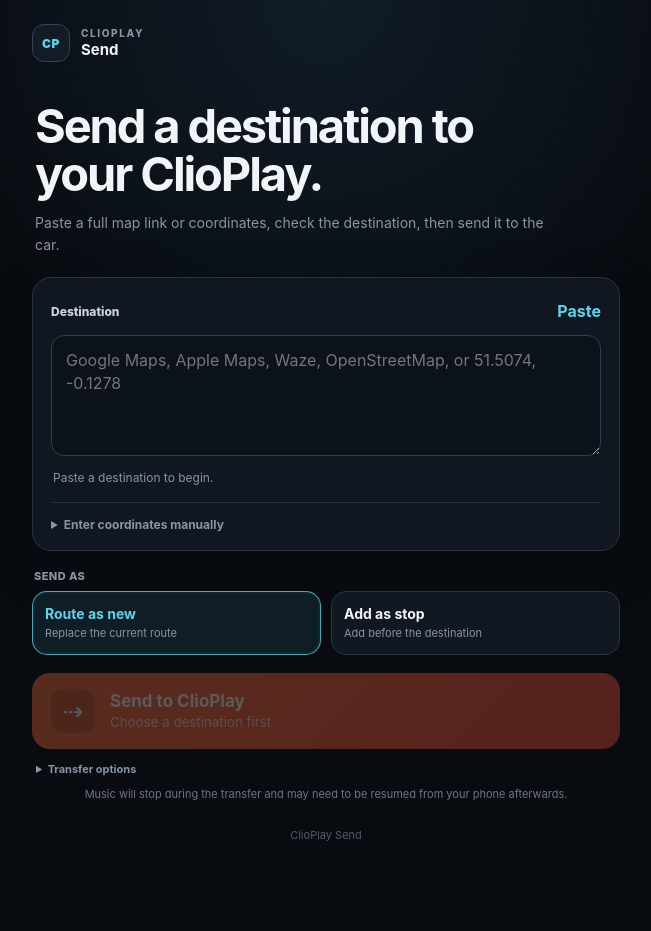
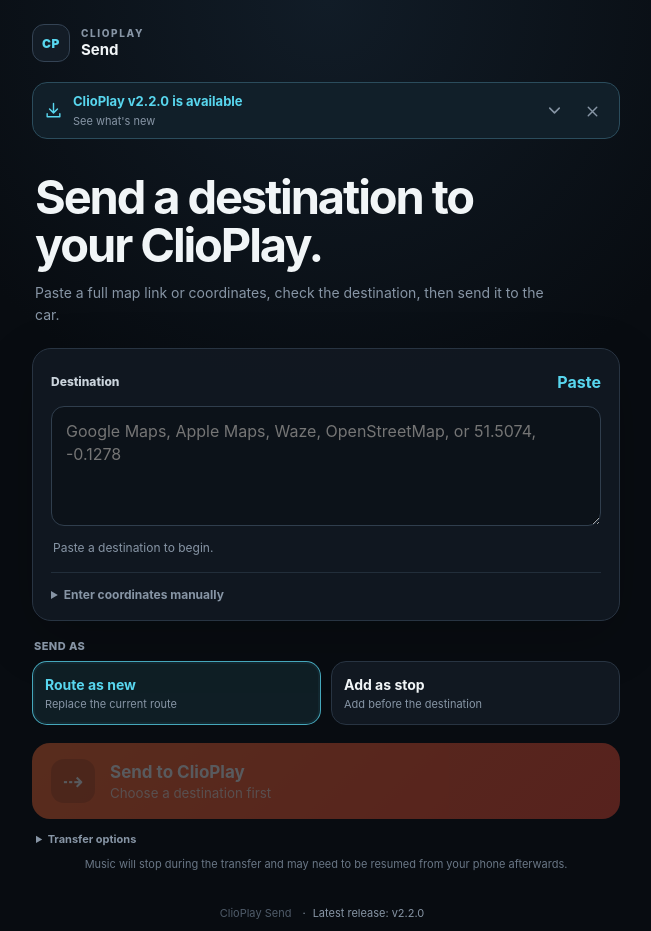
Before and after one commit to pxwel-dev/ClioPlay-Send, a plain HTML site: page index.html in a window 1280 px wide. Shown: the whole page, without its empty margins (314-965 px from the left). Before the commit the page ends 870 px from the top, so only its background shows below. Drawn offline with Linux system fonts and the light colour scheme.

Commit message:
Add release announcements

```diff
--- a/index.html
+++ b/index.html
@@ -28,8 +28,35 @@
       <button id="installButton" class="quiet-button" type="button" hidden>Install</button>
     </header>
 
+    <section id="releaseNotice" class="release-notice" aria-label="ClioPlay release announcement" hidden>
+      <div class="release-row">
+        <button id="releaseToggle" class="release-toggle" type="button" aria-expanded="false" aria-controls="releaseDetails">
+          <svg class="release-icon" viewBox="0 0 24 24" fill="none" stroke="currentColor" stroke-width="1.8" stroke-linecap="round" stroke-linejoin="round" aria-hidden="true">
+            <path d="M12 3v12m-5-5 5 5 5-5M4 16v4h16v-4"/>
+          </svg>
+          <span class="release-label">
+            <strong id="releaseHeading"></strong>
+            <small id="releaseToggleHint">See what's new</small>
+          </span>
+          <svg class="release-chevron" viewBox="0 0 24 24" fill="none" stroke="currentColor" stroke-width="2" stroke-linecap="round" stroke-linejoin="round" aria-hidden="true"><path d="m6 9 6 6 6-6"/></svg>
+        </button>
+        <button id="releaseDismiss" class="release-dismiss" type="button" aria-label="Dismiss this release announcement" title="Dismiss this release announcement">
+          <svg viewBox="0 0 24 24" fill="none" stroke="currentColor" stroke-width="2" stroke-linecap="round" aria-hidden="true"><path d="m6 6 12 12M18 6 6 18"/></svg>
+        </button>
+      </div>
+      <div id="releaseDetails" class="release-details" hidden>
+        <p id="releaseTitle" class="release-title"></p>
+        <ul id="releaseFeatures"></ul>
+        <p class="release-note">Already installed? Keep your compatible maps, settings and saved places.</p>
+        <div class="release-links">
+          <a id="releaseLink" class="release-primary" target="_blank" rel="noopener noreferrer">View release ↗</a>
+          <a id="releaseGuide" target="_blank" rel="noopener noreferrer">How to update ↗</a>
+        </div>
+      </div>
+    </section>
+
     <section class="intro">
-      <h1>Send a destination to your ClioPlay.</h1>
+      <h1 id="sendHeading" tabindex="-1">Send a destination to your ClioPlay.</h1>
       <p>Paste a full map link or coordinates, check the destination, then send it to the car.</p>
     </section>
 
@@ -112,10 +139,11 @@
 
     <p class="music-note">Music will stop during the transfer and may need to be resumed from your phone afterwards.</p>
 
-    <footer>ClioPlay Send</footer>
+    <footer>ClioPlay Send <button id="releaseReopen" class="release-reopen" type="button" hidden></button></footer>
   </main>
 
   <audio id="txAudio" preload="auto" playsinline></audio>
   <script type="module" src="./app.js?v=20261019"></script>
+  <script type="module" src="./release-notice.js"></script>
 </body>
 </html>
--- /dev/null
+++ b/release-notice.js
@@ -0,0 +1,97 @@
+const DISMISSED_KEY = "clioplay-send-dismissed-release";
+const VERSION = /^(0|[1-9]\d*)\.(0|[1-9]\d*)\.(0|[1-9]\d*)$/;
+const REPO = "/pxwel-dev/ClioPlay/";
+
+export function compareVersions(a, b) {
+  if (typeof a !== "string" || !VERSION.test(a)) return -1;
+  if (typeof b !== "string" || !VERSION.test(b)) return 1;
+  const left = a.split(".").map(BigInt), right = b.split(".").map(BigInt);
+  for (let i = 0; i < 3; i++) {
+    if (left[i] !== right[i]) return left[i] > right[i] ? 1 : -1;
+  }
+  return 0;
+}
+
+function safeUrl(value, prefix) {
+  if (typeof value !== "string") return false;
+  try {
+    const url = new URL(value);
+    return url.origin === "https://github.com" && !url.username && !url.password &&
+      url.pathname.startsWith(REPO + prefix);
+  } catch { return false; }
+}
+
+export function validRelease(data) {
+  const short = (s, max) => typeof s === "string" && s.trim().length > 0 && s.length <= max;
+  return Boolean(data && typeof data.version === "string" && VERSION.test(data.version) &&
+    data.version.length <= 32 && short(data.title, 120) && Array.isArray(data.features) &&
+    data.features.length > 0 && data.features.length <= 8 &&
+    data.features.every(item => short(item, 240)) &&
+    safeUrl(data.releaseUrl, "releases/tag/") && safeUrl(data.updateUrl, "blob/"));
+}
+
+export function initReleaseNotice({ doc = document, fetcher = fetch, storage } = {}) {
+  const $ = id => doc.getElementById(id);
+  const banner = $("releaseNotice"), toggle = $("releaseToggle"), dismiss = $("releaseDismiss");
+  const details = $("releaseDetails"), reopen = $("releaseReopen");
+  if (!banner || !toggle || !dismiss || !details || !reopen) return Promise.resolve(false);
+  let dismissed = "";
+  let release;
+  try {
+    storage = storage ?? globalThis.localStorage;
+    dismissed = storage?.getItem(DISMISSED_KEY) || "";
+  } catch { /* private browsing or storage disabled */ }
+
+  function setExpanded(expanded) {
+    details.hidden = !expanded;
+    toggle.setAttribute("aria-expanded", String(expanded));
+    $("releaseToggleHint").textContent = expanded ? "Hide details" : "See what's new";
+  }
+
+  toggle.addEventListener("click", () => setExpanded(details.hidden));
+  dismiss.addEventListener("click", () => {
+    if (!release) return;
+    if (compareVersions(release.version, dismissed) > 0) dismissed = release.version;
+    try { storage?.setItem(DISMISSED_KEY, dismissed); } catch { /* session-only dismissal */ }
+    setExpanded(false);
+    banner.hidden = true;
+    // Return keyboard focus to the main content, without opening the phone keyboard.
+    $("sendHeading")?.focus({ preventScroll: true });
+  });
+  reopen.addEventListener("click", () => {
+    if (!release) return;
+    banner.hidden = false;
+    setExpanded(true);
+    toggle.focus();
+  });
+
+  // Independent of the sender: an absent, invalid or unavailable announcement
+  // never prevents destination parsing or Bluetooth transfers.
+  return Promise.resolve().then(() => fetcher("./release.json", { cache: "no-store" }))
+    .then(response => {
+      if (!response.ok) throw new Error("Release metadata unavailable");
+      return response.json();
+    })
+    .then(data => {
+      if (!validRelease(data)) return false;
+      release = data;
+      $("releaseHeading").textContent = `ClioPlay v${data.version} is available`;
+      $("releaseTitle").textContent = data.title;
+      const features = $("releaseFeatures");
+      features.replaceChildren(...data.features.map(item => {
+        const li = doc.createElement("li");
+        li.textContent = item;
+        return li;
+      }));
+      $("releaseLink").href = data.releaseUrl;
+      $("releaseGuide").href = data.updateUrl;
+      reopen.textContent = `Latest release: v${data.version}`;
+      reopen.hidden = false;
+      setExpanded(false);
+      banner.hidden = compareVersions(data.version, dismissed) <= 0;
+      return true;
+    })
+    .catch(() => false);
+}
+
+if (typeof document !== "undefined") initReleaseNotice();
--- /dev/null
+++ b/release.json
@@ -0,0 +1,13 @@
+{
+  "version": "2.2.0",
+  "title": "Smarter navigation. Easier updates.",
+  "features": [
+    "Intelligent destination suggestions based on optional offline driving history.",
+    "Favourite suggestions for frequently visited places.",
+    "Historical traffic estimates, adjusted ETAs and smarter diversions (not live traffic).",
+    "Redesigned Settings menu and improved Bluetooth device identification.",
+    "Software-only updates without rebuilding compatible maps."
+  ],
+  "releaseUrl": "https://github.com/pxwel-dev/ClioPlay/releases/tag/v.2.2.0",
+  "updateUrl": "https://github.com/pxwel-dev/ClioPlay/blob/main/src/docs/updating.md"
+}
--- a/styles.css
+++ b/styles.css
@@ -250,6 +250,55 @@ textarea:focus, input:focus { border-color: #55c7df; box-shadow: 0 0 0 3px rgba(
   line-height: 1.45;
 }
 footer { padding: 25px 3px 0; text-align: center; color: #4f5b69; font-size: 11px; }
+
+/* Release announcement: in-flow, independent of the sender controls. */
+.release-notice[hidden], .release-details[hidden], .release-reopen[hidden] { display: none; }
+.release-notice {
+  margin-top: 14px;
+  border: 1px solid #2b4c5c;
+  border-radius: 15px;
+  background: #111f29;
+}
+.release-row { display: flex; align-items: center; padding: 3px 5px; }
+.release-toggle, .release-dismiss, .release-reopen {
+  border: 0;
+  background: transparent;
+  cursor: pointer;
+}
+.release-toggle {
+  flex: 1;
+  min-width: 0;
+  min-height: 48px;
+  display: flex;
+  align-items: center;
+  gap: 10px;
+  padding: 7px 6px;
+  color: var(--cyan);
+  text-align: left;
+  border-radius: 10px;
+}
+.release-label { flex: 1; min-width: 0; }
+.release-label strong, .release-label small { display: block; }
+.release-label strong { font-size: 13px; line-height: 1.35; }
+.release-label small { margin-top: 3px; color: var(--muted); font-size: 11px; }
+.release-icon, .release-chevron { width: 19px; height: 19px; flex: 0 0 19px; }
+.release-chevron { color: var(--muted); transition: transform .15s ease; }
+.release-toggle[aria-expanded="true"] .release-chevron { transform: rotate(180deg); }
+.release-dismiss { flex: 0 0 44px; height: 44px; color: var(--muted); border-radius: 10px; }
+.release-dismiss svg { width: 17px; height: 17px; vertical-align: middle; }
+.release-details { margin: 0 12px; padding: 12px 2px 14px; border-top: 1px solid #2b4c5c; }
+.release-title { margin: 0 0 9px; font-size: 14px; font-weight: 750; }
+.release-details ul { margin: 0; padding-left: 17px; font-size: 13px; line-height: 1.5; }
+.release-details li + li { margin-top: 5px; }
+.release-details li::marker { color: var(--cyan); }
+.release-note { margin: 12px 0; color: var(--muted); font-size: 12px; line-height: 1.45; }
+.release-links { display: flex; flex-wrap: wrap; align-items: center; gap: 8px 14px; }
+.release-links a { color: var(--cyan); font-size: 12px; font-weight: 750; padding: 10px 0; text-decoration: none; }
+.release-links .release-primary { color: #081218; background: var(--cyan); border-radius: 9px; padding: 10px 13px; }
+.release-reopen { display: inline-block; color: var(--muted); font-size: 11px; padding: 8px; }
+.release-reopen::before { content: "·"; margin-right: 7px; }
+.release-toggle:focus-visible, .release-dismiss:focus-visible, .release-reopen:focus-visible,
+.release-links a:focus-visible { outline: 2px solid var(--cyan); outline-offset: 2px; }
 @media (max-width: 420px) {
   .coordinate-grid { grid-template-columns: 1fr; }
   .action-switch { grid-template-columns: 1fr; }
--- a/sw.js
+++ b/sw.js
@@ -1,7 +1,8 @@
-const CACHE = "clioplay-send-maps-links-20261019";
+const CACHE = "clioplay-send-release-notice-20261119";
 const OWNED_PREFIX = "clioplay-send-";
 const ASSETS = [
   "./", "./index.html", "./styles.css", "./app.js", "./parser.js",
+  "./release-notice.js", "./release.json",
   "./manifest.webmanifest", "./icons/icon-192.png", "./icons/icon-512.png", "./icons/apple-touch-icon.png"
 ];
 
@@ -22,9 +23,11 @@ self.addEventListener("fetch", event => {
   const asset = ASSETS.some(path => new URL(path, self.registration.scope).pathname === url.pathname);
   if (!asset) return;
   const key = new Request(url.origin + url.pathname);
+  const releaseMetadata = url.pathname === new URL("./release.json", self.registration.scope).pathname;
   event.respondWith(
     fetch(event.request)
       .then(response => {
+        if (releaseMetadata && !response.ok) throw new Error("Release metadata unavailable");
         if (response.ok) {
           const copy = response.clone();
           event.waitUntil(caches.open(CACHE).then(cache => cache.put(key, copy)));
```
Also changed, not shown: tests/release-cache.test.mjs (added, +56 -0 lines), tests/release-notice.test.mjs (added, +92 -0 lines), 2 other files.
